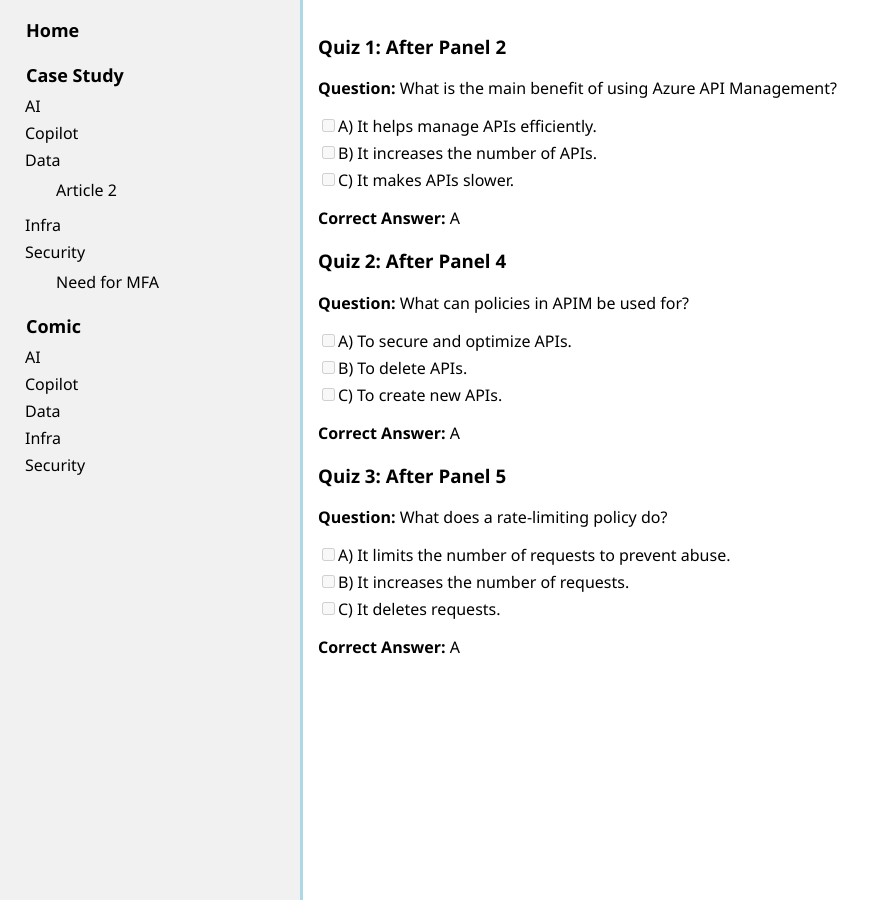
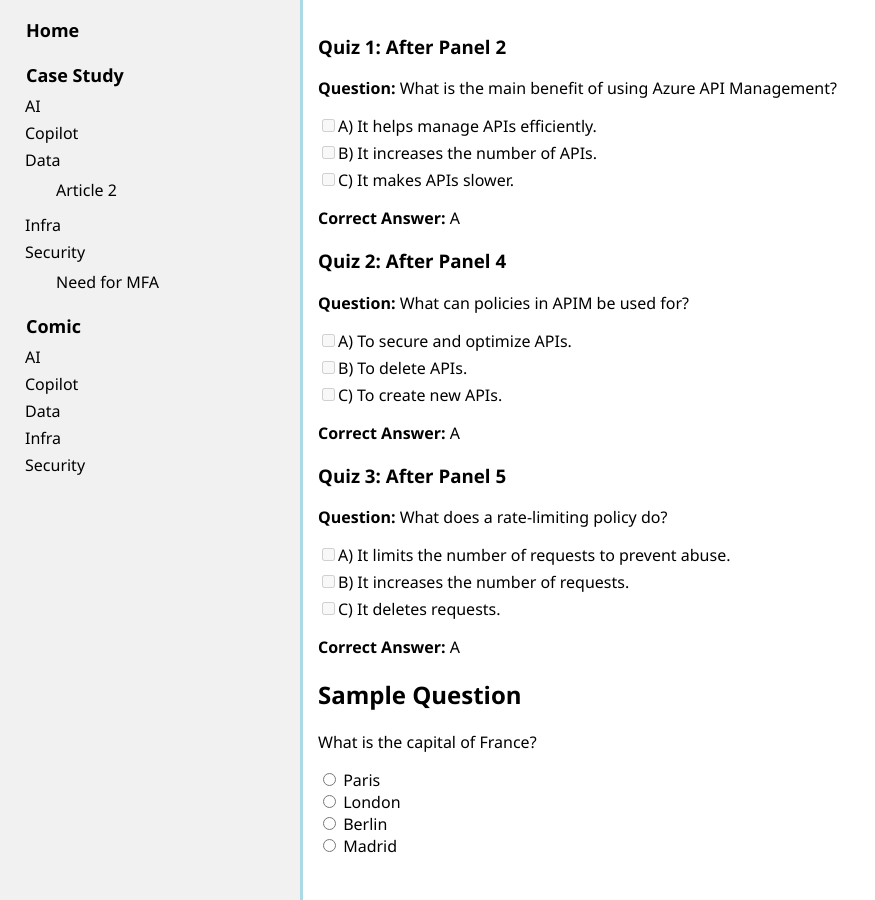
Before and after one commit to julietrajan/demo1, a Jekyll site: the page built from project-files/folder1/article2.md, in a window 1280 px wide. Shown: the whole page, without its empty margins (0-875 px from the left). Built offline with Jekyll 4.4.1, drawn with Linux system fonts in a browser that asks for light colours.

Commit message:
Update article2.md

```diff
--- a/project-files/folder1/article2.md
+++ b/project-files/folder1/article2.md
@@ -31,3 +31,18 @@
 - [ ] C) It deletes requests.
 
 **Correct Answer:** A
+
+## Sample Question
+
+What is the capital of France?
+
+<form>
+  <input type="radio" id="paris" name="capital" value="paris">
+  <label for="paris">Paris</label><br>
+  <input type="radio" id="london" name="capital" value="london">
+  <label for="london">London</label><br>
+  <input type="radio" id="berlin" name="capital" value="berlin">
+  <label for="berlin">Berlin</label><br>
+  <input type="radio" id="madrid" name="capital" value="madrid">
+  <label for="madrid">Madrid</label><br>
+</form>
```
